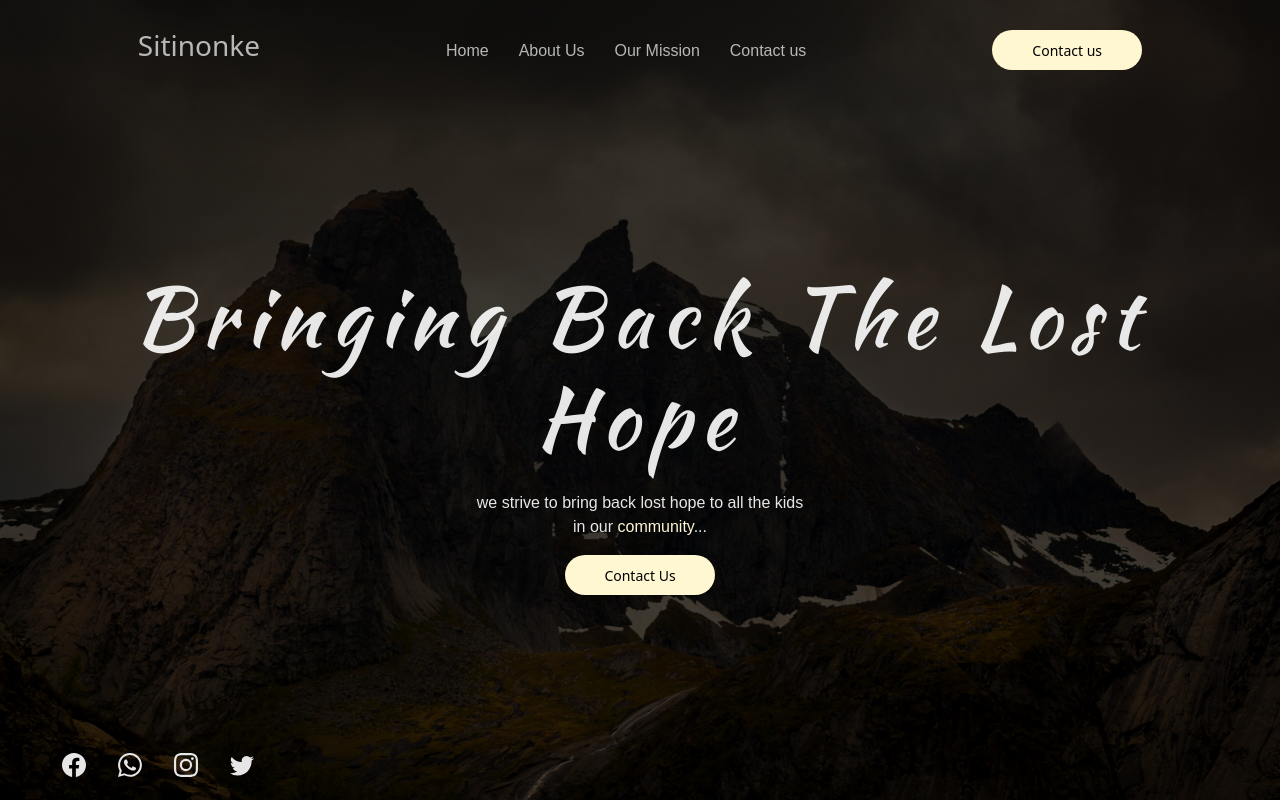
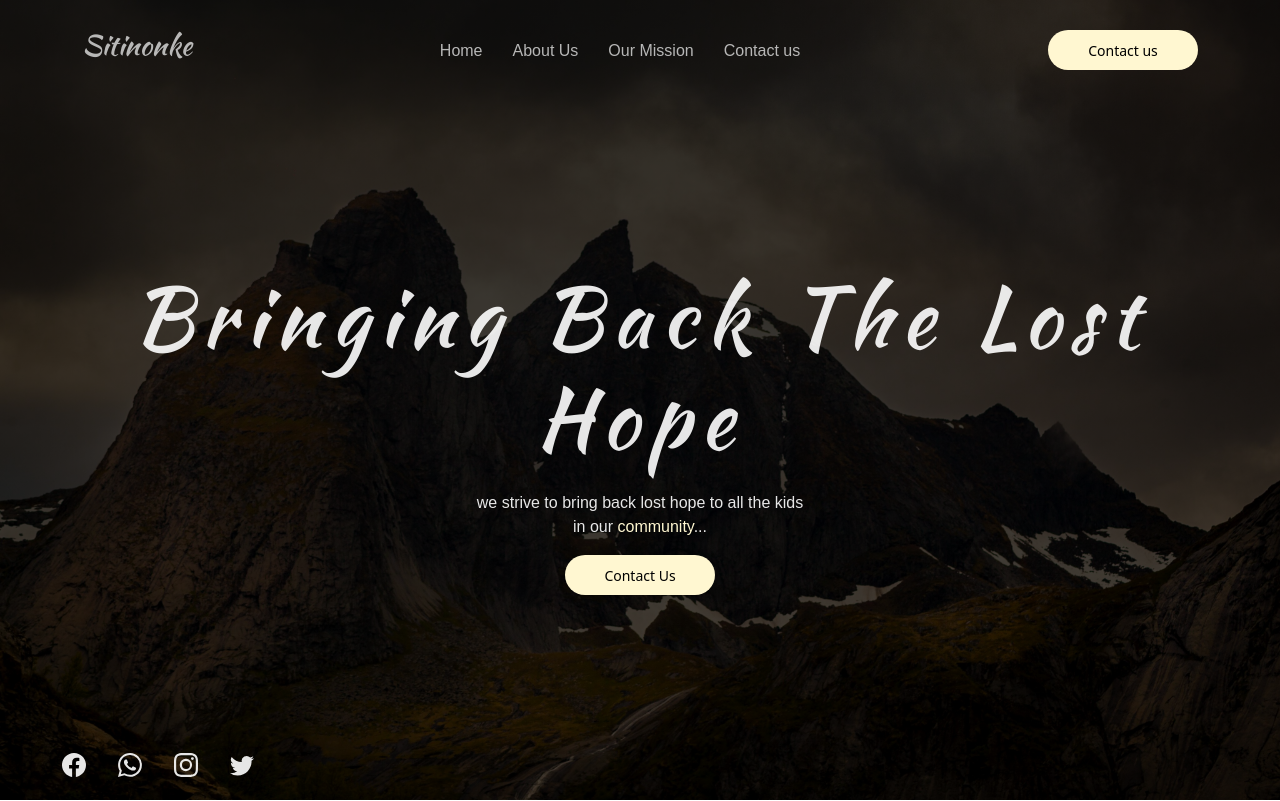
Before and after one commit to siyabongasamkelo/npo, a React (Create React App) app in the folder client/organization/: page / in a window 1280 px wide. Shown: the top 801 px of the page. Built offline with nearby package versions, Linux system fonts and the light colour scheme; a web font is replaced by a local one.

Commit message:
increased width of header

```diff
--- a/client/organization/src/components/Header.styled.js
+++ b/client/organization/src/components/Header.styled.js
@@ -11,9 +11,10 @@ export const HeaderWrapper = styled.div`
   justify-content: space-between;
   align-items: center;
   height: 100px;
-  width: 80%;
-  margin-left: 10%;
-
+  width: 100%;
+  h3 {
+    font-family: "Kaushan Script", cursive;
+  }
   @media only screen and (max-width: 600px) {
     width: 90%;
     margin-left: 5%;
@@ -37,6 +38,8 @@ export const HeaderWrapper = styled.div`
     }
   }
   @media only screen and (min-width: 992px) {
+    width: 100%;
+    margin-left: 0;
     svg {
       display: none;
     }
```
